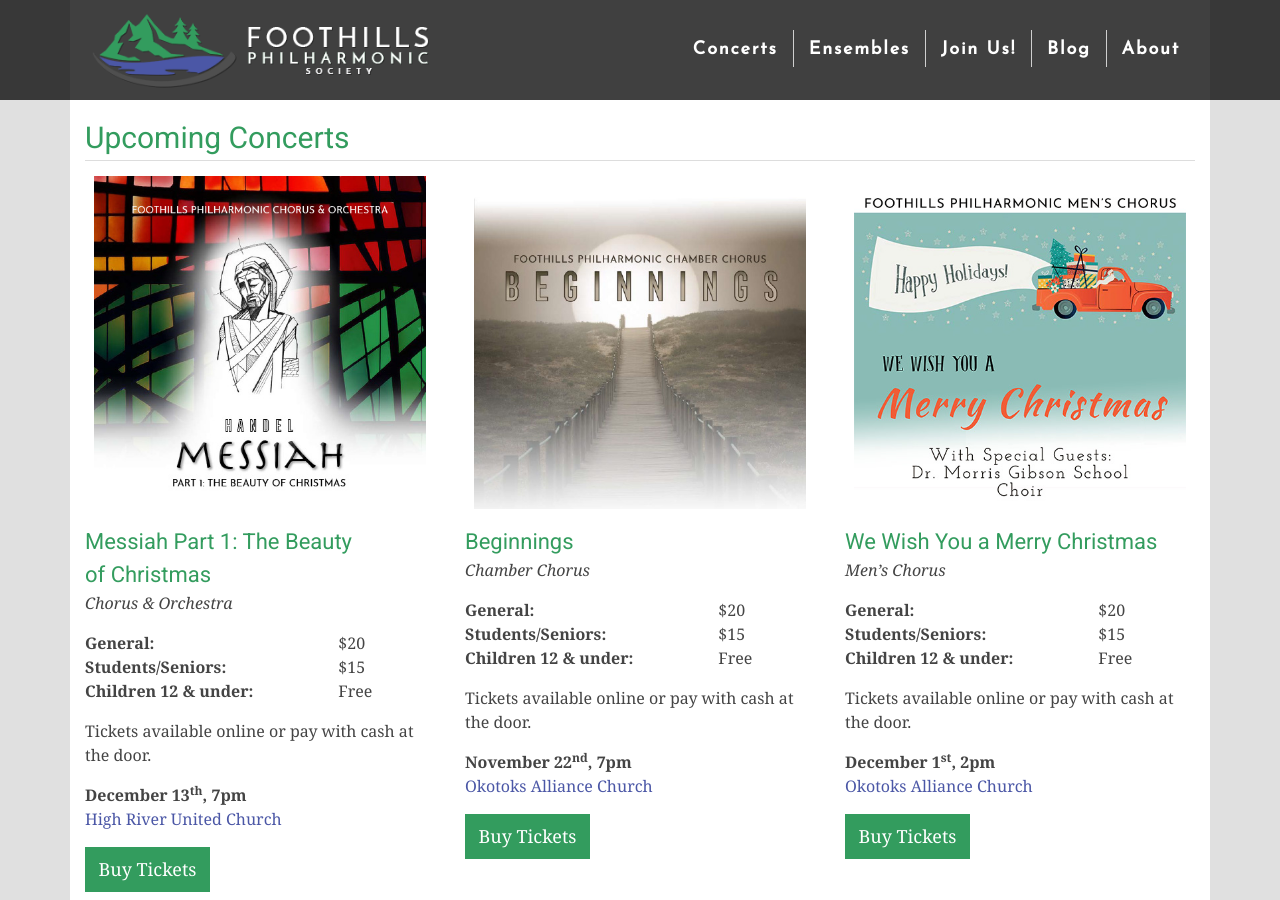
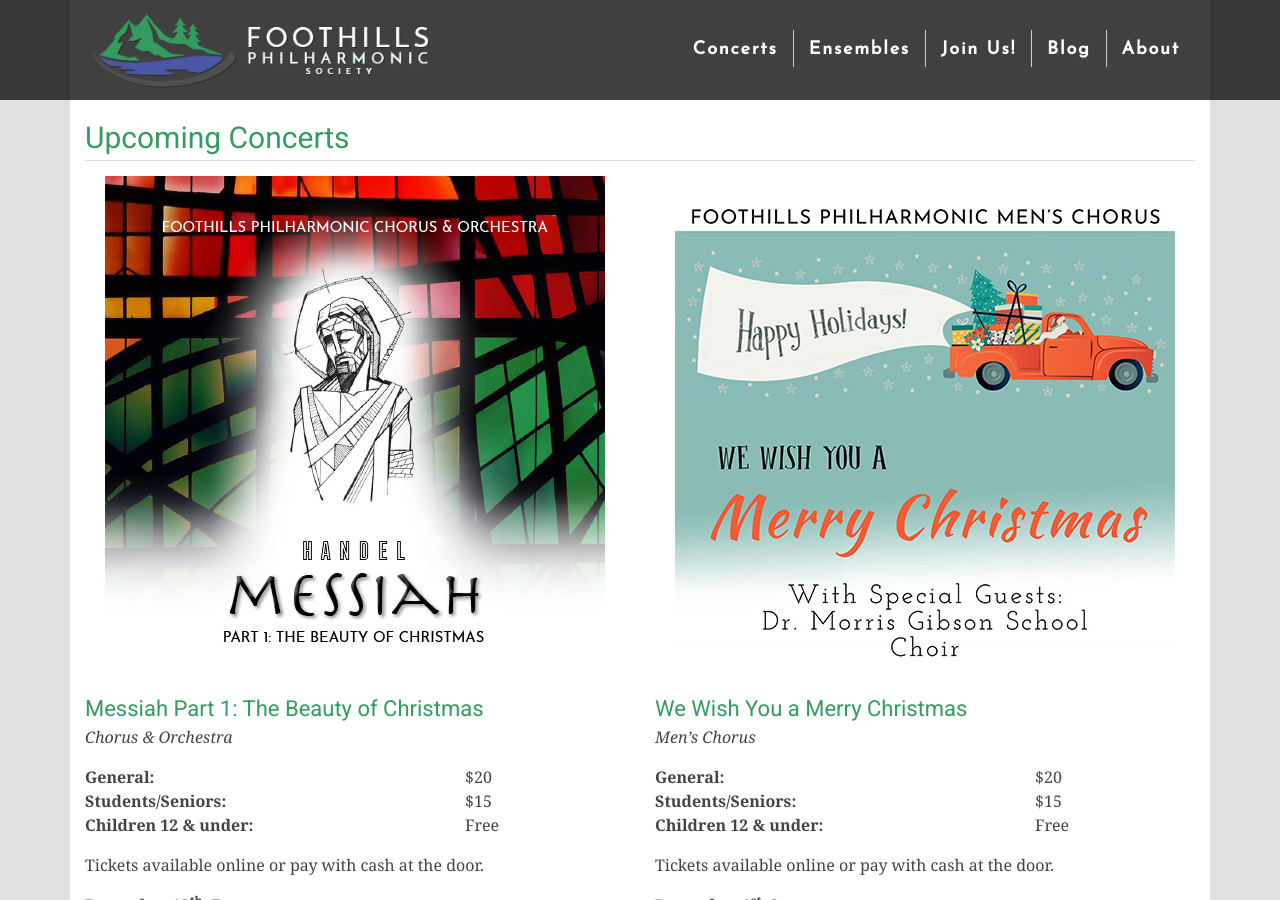
Before and after one commit to percyhanna/fps, a Jekyll site: the page built from concerts/index.html, in a window 1280 px wide and 900 px high. Built offline with Jekyll 4.4.1, drawn with Linux system fonts in a browser that asks for light colours; nearby versions of some CDN libraries; Markdown is read by kramdown in place of the engine named in the settings.

Commit message:
Update index.html

```diff
--- a/concerts/index.html
+++ b/concerts/index.html
@@ -9,7 +9,7 @@
 <h1>Upcoming Concerts</h1>
 
 <div class="row">
-  <div class="col-md-4 col-12">
+  <div class="col-md-6 col-12">
     <p class="content-image large">
       <img src="/images/concerts/2019-fall/messiah-square.jpg" alt="Messiah: Part 1">
     </p>
@@ -63,51 +63,7 @@
     </p>
   </div>
 
-  <div class="col-md-4 col-12">
-    <p class="content-image large">
-      <img src="/images/concerts/2019-fall/beginnings-square.jpg" alt="Beginnings">
-    </p>
-
-    <h3 class="tight">Beginnings</h3>
-
-    <p>
-      <em>Chamber Chorus</em>
-    </p>
-
-    <div class="row">
-      <div class="col-8">
-        <p>
-          <strong>General:</strong>
-          <br><strong>Students/Seniors:</strong>
-          <br><strong>Children 12 &amp; under:</strong>
-        </p>
-      </div>
-
-      <div class="col-4">
-        <p>
-          $20
-          <br>$15
-          <br>Free
-        </p>
-      </div>
-    </div>
-
-    <p>Tickets available online or pay with cash at the door.</p>
-
-    <p>
-      <strong>November 22<sup>nd</sup>, 7pm</strong>
-      <br>
-      <a href="https://www.google.ca/maps/place/Okotoks+Alliance+Church/@50.7508584,-113.9767135,15z/data=!4m5!3m4!1s0x0:0x879787dbcf97e8d!8m2!3d50.7508584!4d-113.9767135" target="_blank">Okotoks Alliance Church</a>
-    </p>
-
-    <p>
-      <a class="link-button" href="https://www.brownpapertickets.com/event/4430694" target="_blank">
-        Buy Tickets
-      </a>
-    </p>
-  </div>
-
-  <div class="col-md-4 col-12">
+  <div class="col-md-6 col-12">
     <p class="content-image large">
       <img src="/images/concerts/2019-fall/mens-chorus-square.jpg" alt="We Wish You a Merry Christmas">
     </p>
```
